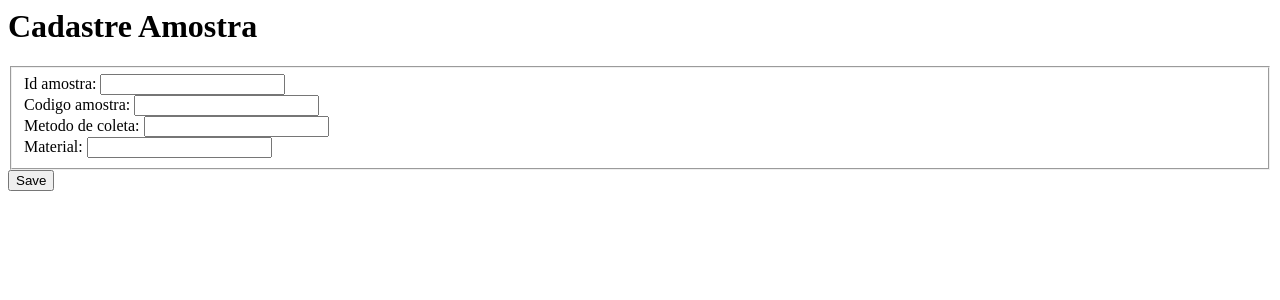
After one commit to Susumu314/Entrega3, a Django app: page /gerenciamentoPEA/amostras/add_amostra/ in a window 1280 px wide. The commit adds this page. Shown: the top 300 px of the page. Run offline with Django 3.2, Linux system fonts and the light colour scheme.

Commit message:
Ferramentas para administração das amostras criados
Falta só o agregado agora

```diff
--- /dev/null
+++ b/ep3/gerenciamentoPEA/templates/gerenciamentoPEA/add_amostra.html
@@ -0,0 +1,38 @@
+<h1>Cadastre Amostra</h1>
+
+{% if error_message %}<p><strong>{{ error_message }}</strong></p>{% endif %}
+
+<form action="{% url 'save_amostra'%}" method="post">
+    {% csrf_token %}
+    <div>
+        <fieldset class="module aligned ">
+                <div class="form-row field-id_amostra">
+                        <div>
+                                <label class="required" for="id_id_amostra">Id amostra:</label>
+                                    <input type="number" name="id_amostra" class="vIntegerField" required="" id="id_id_amostra">
+                        </div>
+                </div>
+                <div class="form-row field-codigo_amostra">
+                        <div>
+                                <label class="required" for="id_codigo_amostra">Codigo amostra:</label>
+                                    <input type="text" name="codigo_amostra" class="vTextField" maxlength="255" required="" id="id_codigo_amostra">
+                        </div>
+                </div>
+                <div class="form-row field-metodo_de_coleta">
+                        <div>
+                                <label class="required" for="id_metodo_de_coleta">Metodo de coleta:</label>
+                                    <input type="text" name="metodo_de_coleta" class="vTextField" maxlength="255" required="" id="id_metodo_de_coleta">
+                        </div>
+                </div>
+                <div class="form-row field-material">
+                        <div>
+                                <label class="required" for="id_material">Material:</label>
+                                    <input type="text" name="material" class="vTextField" maxlength="255" required="" id="id_material">
+                        </div>
+                </div>
+        </fieldset>
+    <div class="submit-row">
+    <input type="submit" value="Save">
+    </div>
+    </div>
+    </form>
--- /dev/null
+++ b/ep3/gerenciamentoPEA/templates/gerenciamentoPEA/delete_amostra.html
@@ -0,0 +1,2 @@
+<h1>Amostra deletado com sucesso!</h1>
+<a href="{% url 'amostras'%}">Return</a>
--- a/ep3/gerenciamentoPEA/templates/gerenciamentoPEA/index.html
+++ b/ep3/gerenciamentoPEA/templates/gerenciamentoPEA/index.html
@@ -1,2 +1,3 @@
 <p><a href="{% url 'pacientes'%}">Pacientes</a></p>
 <p><a href="{% url 'exames'%}">Exames</a></p>
+<p><a href="{% url 'amostras'%}">Amostras</a></p>
--- /dev/null
+++ b/ep3/gerenciamentoPEA/templates/gerenciamentoPEA/save_amostra.html
@@ -0,0 +1,6 @@
+<h1>Cadastro bem sucedido!</h1>
+{{ amostra.id }}<br>
+{{ amostra.codigo_amostra}}<br>
+{{ amostra.metodo_de_coleta }}<br>
+{{ amostra.material }}<br>
+<li><a href="{% url 'amostras'%}">Return</a></li>
--- a/ep3/gerenciamentoPEA/urls.py
+++ b/ep3/gerenciamentoPEA/urls.py
@@ -17,4 +17,10 @@ urlpatterns = [
     path('exames/save_exame/', views.save_exame, name='save_exame'),
     path('exames/<int:id_exame>/change_exame', views.change_exame, name='change_exame'),
     path('exames/<int:id_exame>/delete_exame', views.delete_exame, name='delete_exame'),
+    path('amostras/', views.amostras, name='amostras'),
+    path('amostras/add_amostra/', views.add_amostra, name='add_amostra'),
+    path('amostras/save_amostra/', views.save_amostra, name='save_amostra'),
+    path('amostras/<int:id_amostra>/change_amostra', views.change_amostra, name='change_amostra'),
+    path('amostras/<int:id_amostra>/delete_amostra', views.delete_amostra, name='delete_amostra'),
+    path('amostras/<int:id_amostra>/', views.amostra_detail, name='a_detalhes'),
 ]
--- a/ep3/gerenciamentoPEA/views.py
+++ b/ep3/gerenciamentoPEA/views.py
@@ -13,25 +13,9 @@ def pacientes(request):
     paciente_list = Paciente.objects.order_by('cpf')
     return render(request, 'gerenciamentoPEA/pacientes.html', {'paciente_list': paciente_list})
 
-def exames(request):
-    exame_list = Exame.objects.order_by('id_exame')
-    return render(request, 'gerenciamentoPEA/exames.html', {'exame_list': exame_list})
-
 def paciente_detail(request, id_paciente):
     paciente = get_object_or_404(Paciente, pk=id_paciente)
     return render(request, 'gerenciamentoPEA/paciente_detalhes.html', {'paciente': paciente})
-
-def exame_detail(request, id_exame):
-    exame = get_object_or_404(Exame, pk=id_exame)
-    return render(request, 'gerenciamentoPEA/exame_detalhes.html', {'exame': exame})
-
-def exames_do_paciente(request, id_paciente):
-    response = "Você está olhando para os exames do paciente %s."
-    return HttpResponse(response % id_paciente)
-
-def add_exame(request):
-    paciente_list = Paciente.objects.order_by('id_paciente')
-    return render(request, 'gerenciamentoPEA/add_exame.html', {'paciente_list': paciente_list})
 
 def add_paciente(request):
     return render(request, 'gerenciamentoPEA/add_paciente.html', {})
@@ -58,6 +42,22 @@ def change_paciente(request, id_paciente):
 def delete_paciente(request, id_paciente):
     Paciente.objects.filter(id_paciente=id_paciente).delete()
     return render(request, 'gerenciamentoPEA/delete_paciente.html', {})
+
+def exames(request):
+    exame_list = Exame.objects.order_by('id_exame')
+    return render(request, 'gerenciamentoPEA/exames.html', {'exame_list': exame_list})
+
+def add_exame(request):
+    paciente_list = Paciente.objects.order_by('id_paciente')
+    return render(request, 'gerenciamentoPEA/add_exame.html', {'paciente_list': paciente_list})
+
+def exame_detail(request, id_exame):
+    exame = get_object_or_404(Exame, pk=id_exame)
+    return render(request, 'gerenciamentoPEA/exame_detalhes.html', {'exame': exame})
+
+def exames_do_paciente(request, id_paciente):
+    response = "Você está olhando para os exames do paciente %s."
+    return HttpResponse(response % id_paciente)
 
 def save_exame(request):
     try:#mudar aqui para nao aceitar id que ja existe
@@ -87,3 +87,37 @@ def change_exame(request, id_exame):
 def delete_exame(request, id_exame):
     Exame.objects.filter(id_exame=id_exame).delete()
     return render(request, 'gerenciamentoPEA/delete_exame.html', {})
+
+def amostras(request):
+    amostra_list = Amostra.objects.order_by('id_amostra')
+    return render(request, 'gerenciamentoPEA/amostras.html', {'amostra_list': amostra_list})
+
+def amostra_detail(request, id_amostra):
+    amostra = get_object_or_404(Amostra, pk=id_amostra)
+    return render(request, 'gerenciamentoPEA/amostra_detalhes.html', {'amostra': amostra})
+
+def add_amostra(request):
+    return render(request, 'gerenciamentoPEA/add_amostra.html', {})
+
+def save_amostra(request):
+    try:#mudar aqui para nao aceitar id que ja existe
+        a = Amostra(id_amostra=request.POST['id_amostra'], codigo_amostra=request.POST['codigo_amostra'], metodo_de_coleta=request.POST['metodo_de_coleta'], material=request.POST['material'])
+    except (KeyError):
+        # Redisplay the question voting form.
+        return render(request, 'gerenciamentoPEA/add_amostra.html', {
+            'error_message': "Deu erro para cadastrar a amostra",
+        })
+    else:
+        a.save()
+        # Always return an HttpResponseRedirect after successfully dealing
+        # with POST data. This prevents data from being posted twice if a
+        # user hits the Back button.
+        return render(request, 'gerenciamentoPEA/save_amostra.html', {'amostra': a})
+
+def change_amostra(request, id_amostra):
+    amostra = get_object_or_404(Amostra, pk=id_amostra)
+    return render(request, 'gerenciamentoPEA/change_amostra.html', {'amostra': amostra})
+
+def delete_amostra(request, id_amostra):
+    Amostra.objects.filter(id_amostra=id_amostra).delete()
+    return render(request, 'gerenciamentoPEA/delete_amostra.html', {})
```
Also changed, not shown: ep3/gerenciamentoPEA/templates/gerenciamentoPEA/amostra_detalhes.html (added, +7 -0 lines), ep3/gerenciamentoPEA/templates/gerenciamentoPEA/amostras.html (added, +11 -0 lines), ep3/gerenciamentoPEA/templates/gerenciamentoPEA/change_amostra.html (added, +38 -0 lines), ep3/db.sqlite3.
